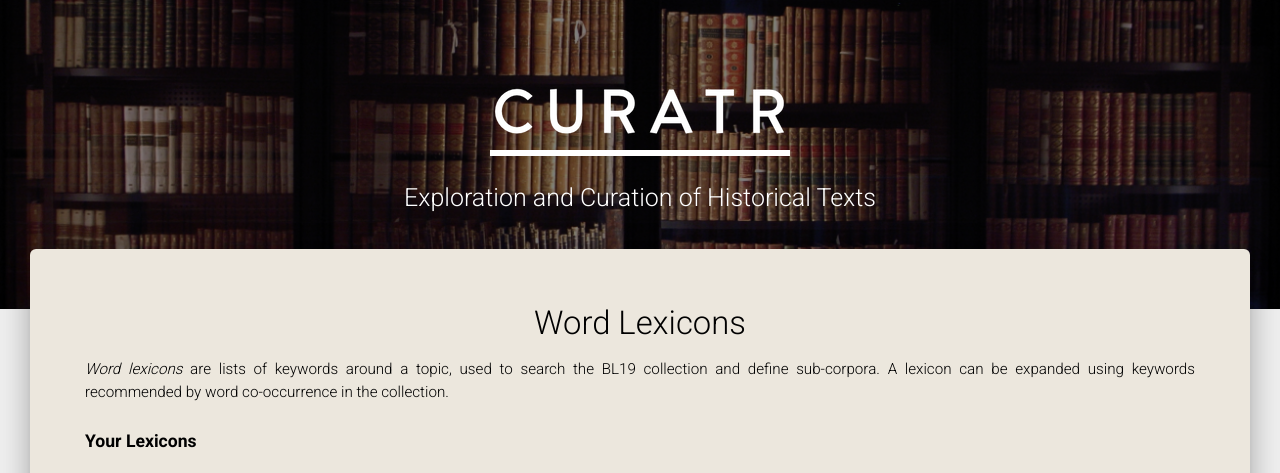
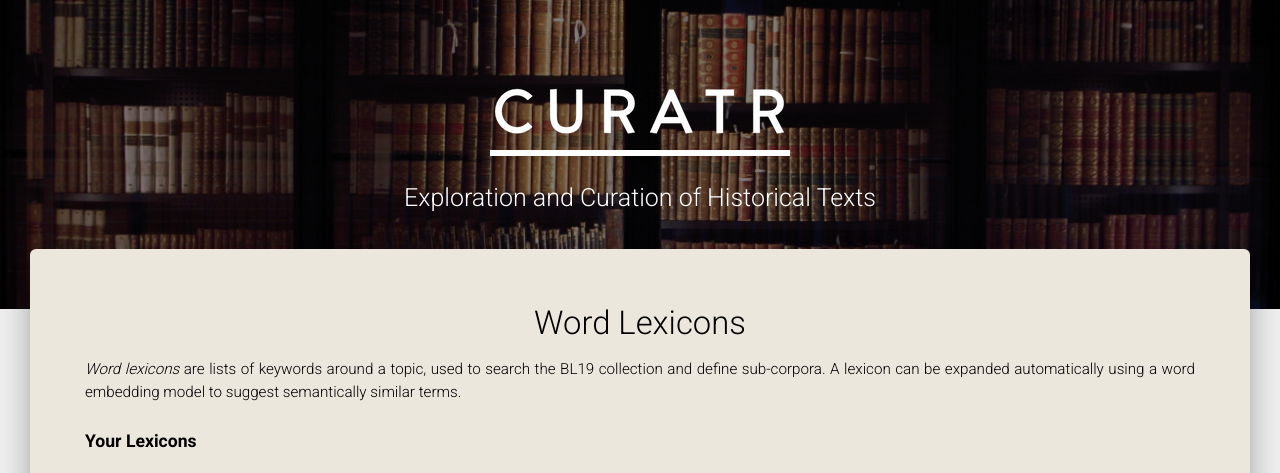
Before and after one commit to derekgreene/curatr, a Flask app: template code/templates/lexicon.html in a window 1280 px wide. Shown: the part 66-539 px from the top of the page. Run offline with Flask 3, Linux system fonts and the light colour scheme; the template is opened without the code that fills it, so the values that code supplies are empty; parts of the project's set-up code (start-up, migrations or seed data) failed here and were passed over.

Commit message:
Update embedding text on templates

```diff
--- a/code/templates/edit-lexicon.html
+++ b/code/templates/edit-lexicon.html
@@ -17,7 +17,7 @@
 			{{ lexicon_words }}
 			</tbody>
 		</table>
-		<p>The following additional words were recommended based on word co-occurrence in the collection. Add any that are relevant to expand your lexicon.</p>
+		<p>The following additional words were recommended using a word embedding model to identify semantically similar terms. Add any that are relevant to expand your lexicon.</p>
 	    <table id="recommendations" class="table table-striped table-recommendations" style="width:100%; font-size:95%;">
 	        <thead>
 	            <tr>
--- a/code/templates/lexicon.html
+++ b/code/templates/lexicon.html
@@ -17,7 +17,7 @@
 	    <!------------------------------------------------------>
 		<h2 style="text-align: center;">Word Lexicons</h2>
 		<p class="text-justify"><i>Word lexicons</i> are lists of keywords around a topic, used to search the BL19 collection
-			and define sub-corpora. A lexicon can be expanded using keywords recommended by word co-occurrence in the collection.</p>
+			and define sub-corpora. A lexicon can be expanded automatically using a word embedding model to suggest semantically similar terms.</p>
 
 		<div class="message">{{ message }}</div>
 		<h5 style="margin-top: 12px; margin-bottom: 18px;">Your Lexicons</h5>
```
